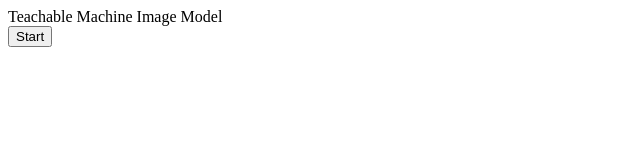
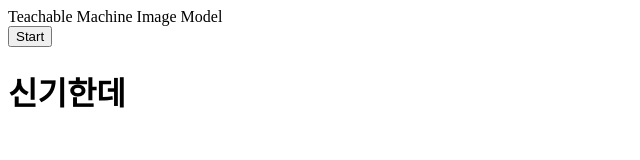
Before and after one commit to soonhyeokkang/shkang, a plain HTML site: page index2.html in a window 1280 px wide. Shown: the whole page, without its empty margins (0-640 px from the left). Drawn offline with Linux system fonts and the light colour scheme.

Commit message:
Update index2.html

```diff
--- a/index2.html
+++ b/index2.html
@@ -66,7 +66,7 @@
         }
     }
 </script>
-
+	<h1>신기한데</h1>
 
 </body>
 </html>
```
